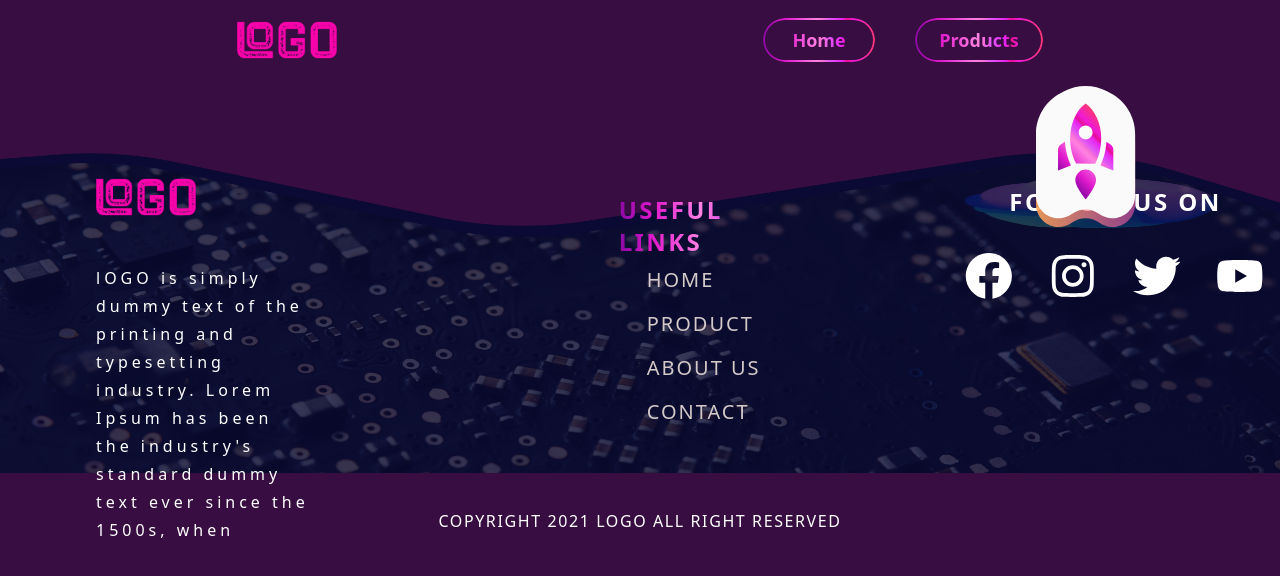
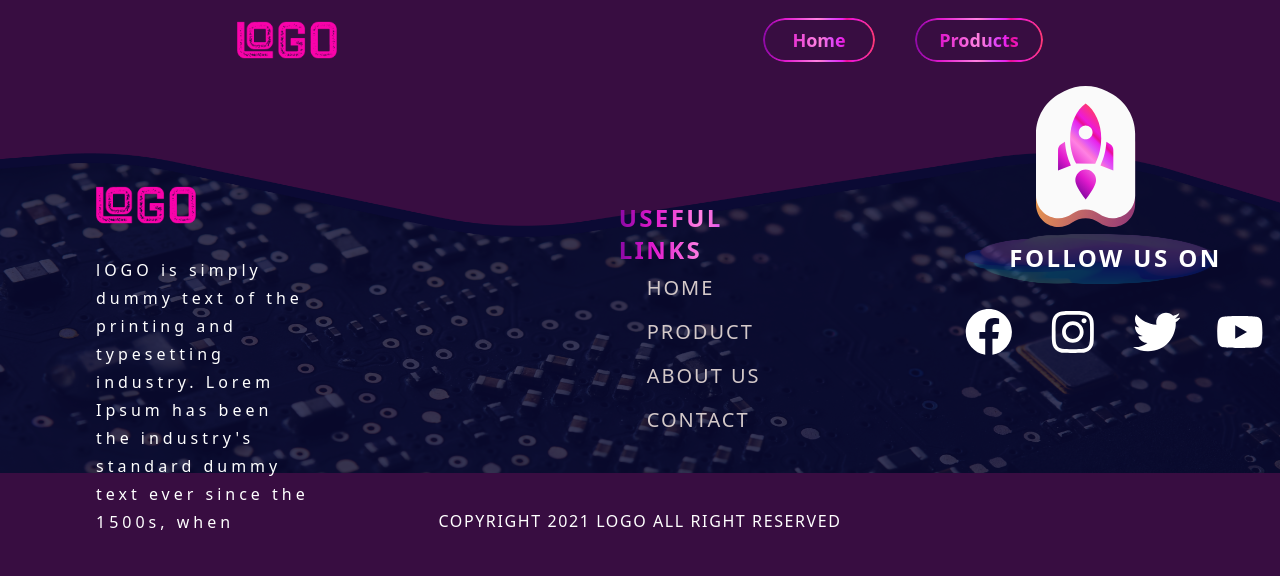
Before and after one commit to sabin-thapa/logo-electronics-nextjs, a Next.js app: page / in a window 1280 px wide. Shown: the top 576 px of the page. Built offline with nearby package versions, Linux system fonts and the light colour scheme.

Commit message:
fix: arrange footer spacing

```diff
--- a/src/components/Footer.tsx
+++ b/src/components/Footer.tsx
@@ -47,7 +47,7 @@ const Footer = () => {
                 priority={true}
               />
 
-              <p className="font-poppins mt-12 font-normal tracking-[0.25em] leading-7">
+              <p className="font-poppins mt-8 font-normal tracking-[0.25em] leading-7">
                 lOGO is simply dummy text of the printing and typesetting
                 industry. Lorem Ipsum has been the industry&#39;s standard dummy
                 text ever since the 1500s, when
@@ -62,7 +62,7 @@ const Footer = () => {
                 <h1 className={faintFooterStyle}>contact</h1>
               </div>
             </div>
-            <div className="text-white mx-4 flex-grow relative">
+            <div className="text-white mx-4 mt-12 flex-grow relative">
               <Image
                 src="/assets/follow_bg.svg"
                 height={200}
```
